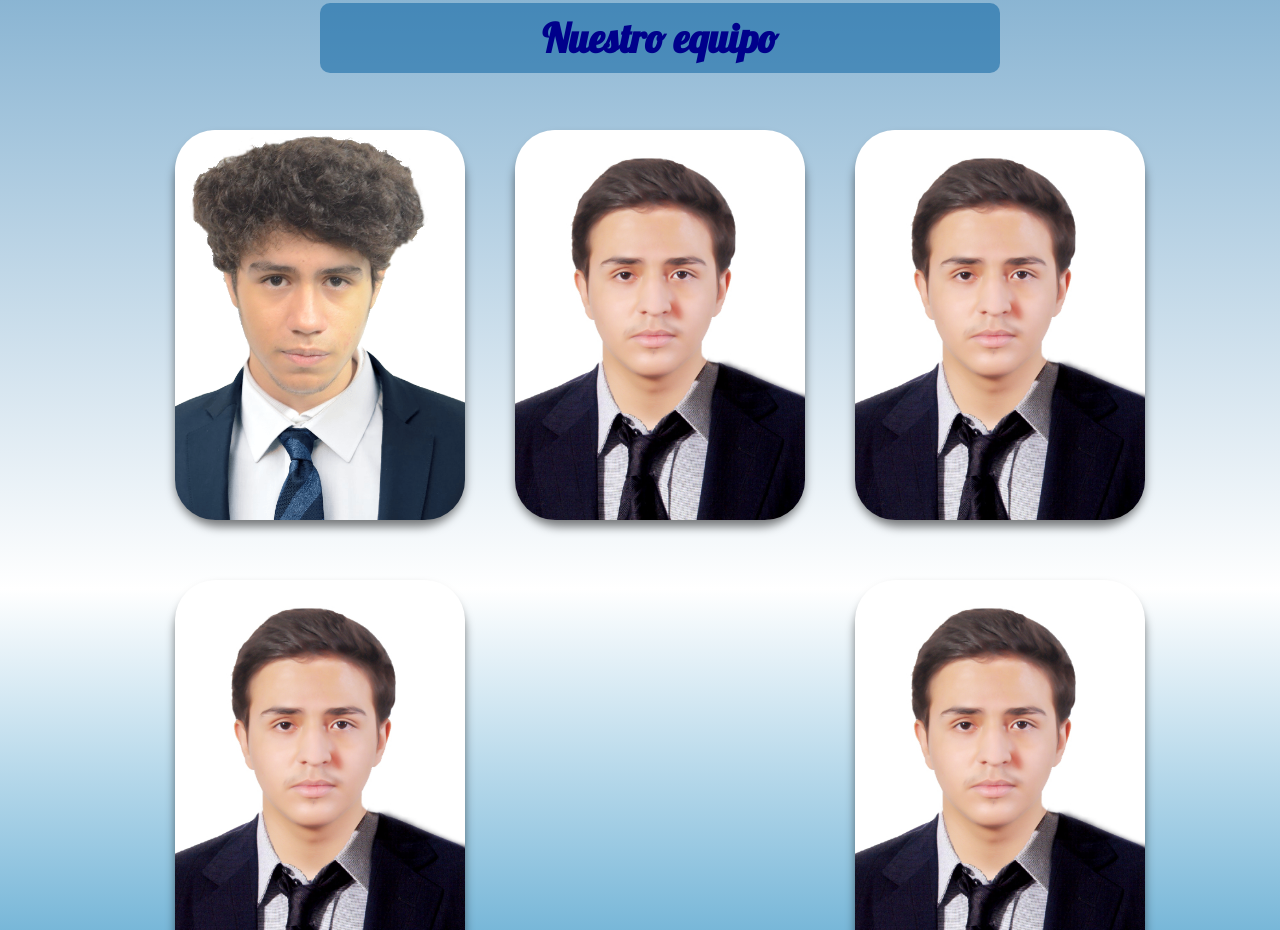
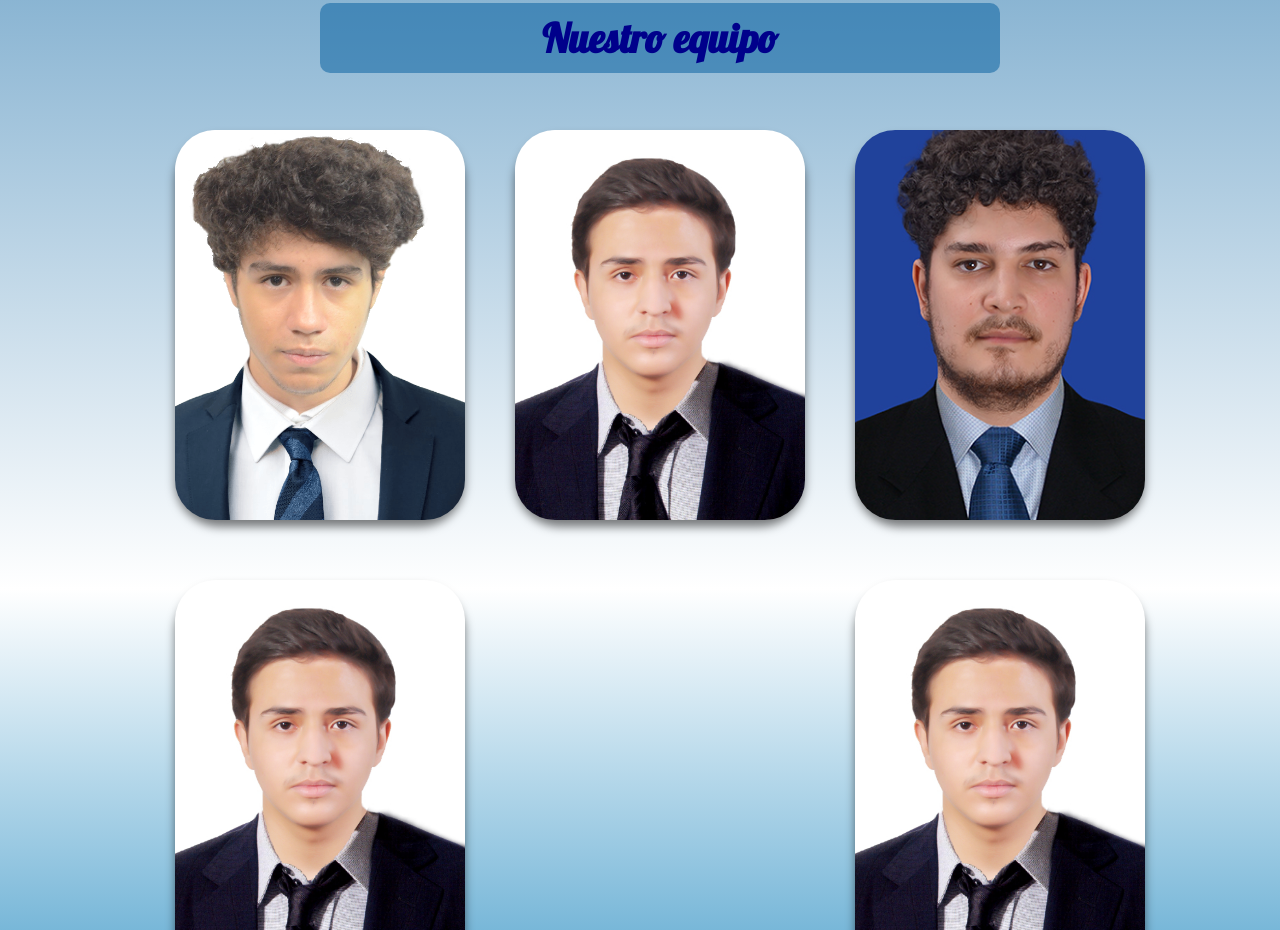
Before and after one commit to unnamekksito/Proyecto---TL2, a website: page Proyecto - TL2/public/vista/mision.html in a window 1280 px wide. Shown: the part 1616-2546 px from the top of the page. Drawn offline with nearby package versions, Linux system fonts and the light colour scheme; some packages are replaced by stand-ins of ours; a script that the page names is missing.

Commit message:
agregar imagen MateoBerrio

```diff
--- a/Proyecto - TL2/public/vista/mision.html
+++ b/Proyecto - TL2/public/vista/mision.html
@@ -126,7 +126,7 @@
       </div>
 
       <div class="card">
-        <img src="../assets/images/Emanuel.jpg" alt="Foto de Emanuel">
+        <img src="../assets/images/MateoBerrio.jpg" alt="Foto de Emanuel">
         <div class="info">
           <h1>Mateo Berrio Cardona</h1>
           <p>Programador</p>
```
Also changed, not shown: Proyecto - TL2/public/assets/images/MateoBerrio.jpg (added).
